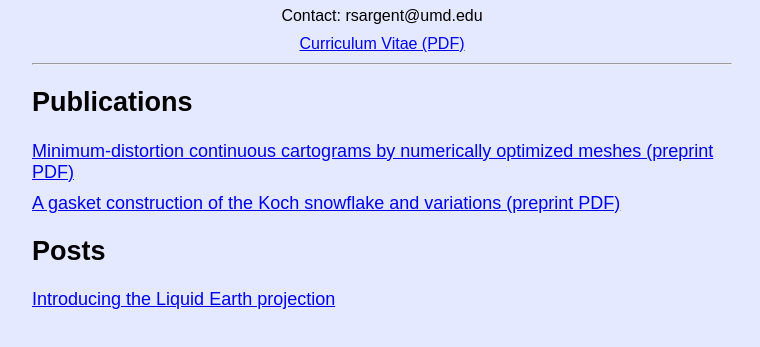
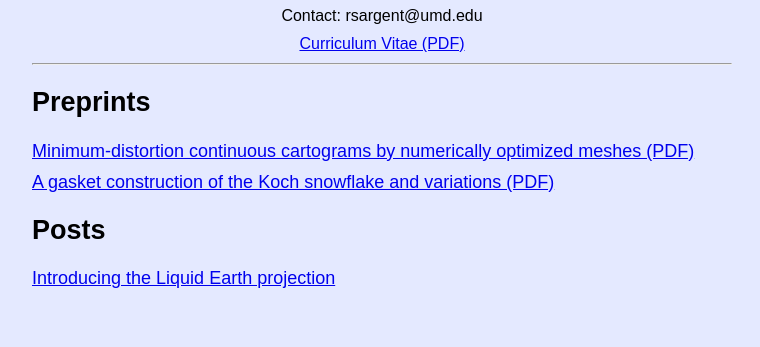
Before and after one commit to rsargentmath/rsargentmath.github.io, a plain HTML site: page index.html in a window 1280 px wide. Shown: the part 115-462 px from the top of the page, without its empty margins (258-1018 px from the left). Drawn offline with Linux system fonts and the light colour scheme.

Commit message:
Rename Publications section

```diff
--- a/index.html
+++ b/index.html
@@ -23,12 +23,12 @@
 		</header>
 
 		<section class="center">
-			<h2>Publications</h2>
+			<h2>Preprints</h2>
 			<div class="home-link">
-				<a href="publications/cartogram_preprint.pdf"> Minimum-distortion continuous cartograms by numerically optimized meshes (preprint PDF) </a>
+				<a href="publications/cartogram_preprint.pdf"> Minimum-distortion continuous cartograms by numerically optimized meshes (PDF) </a>
 			</div>
 			<div class="home-link">
-				<a href="publications/koch_gasket_preprint.pdf"> A gasket construction of the Koch snowflake and variations (preprint PDF) </a>
+				<a href="publications/koch_gasket_preprint.pdf"> A gasket construction of the Koch snowflake and variations (PDF) </a>
 			</div>
 		</section>
 
```
